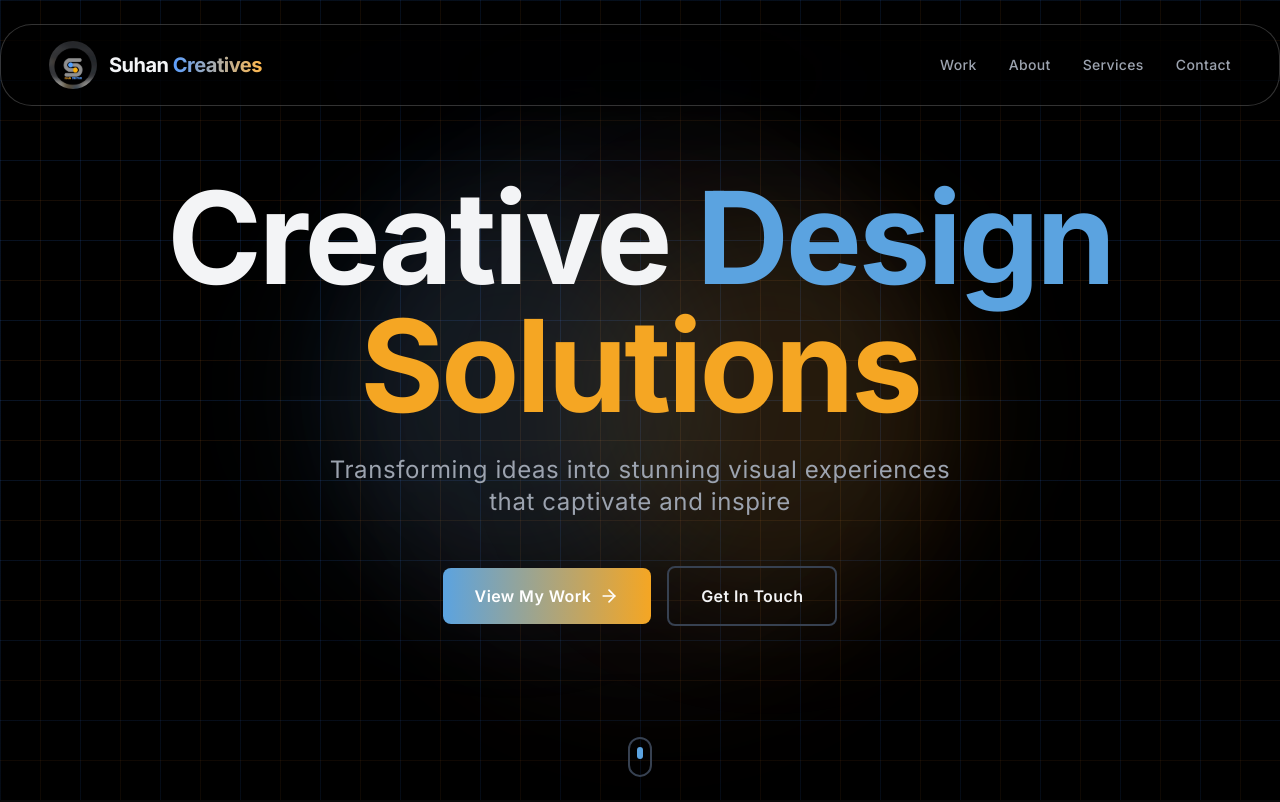
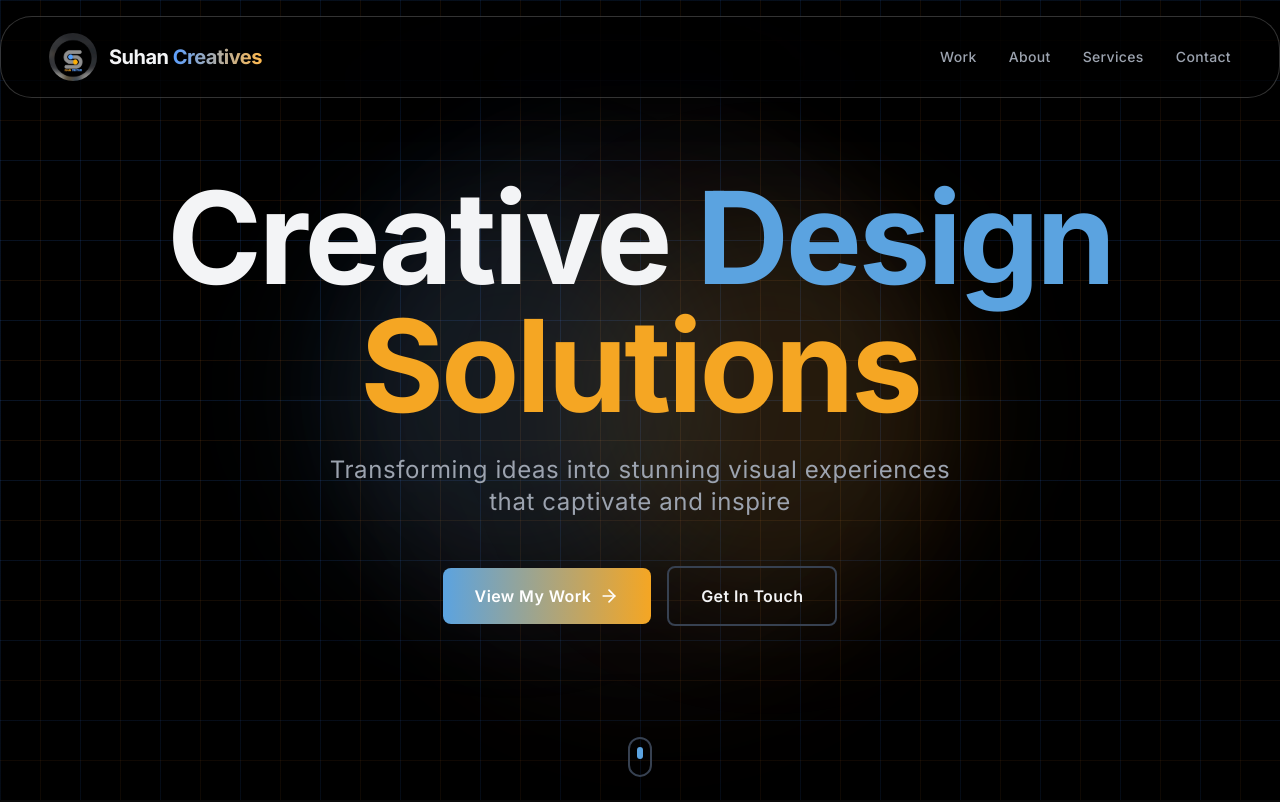
Before and after one commit to Johnson1425-ux/suhan-creatives, a React (Vite) app: page / in a window 1280 px wide. Shown: the top 802 px of the page. Built offline with nearby package versions, Linux system fonts and the light colour scheme.

Commit message:
Update Navigation.jsx

```diff
--- a/src/components/Navigation.jsx
+++ b/src/components/Navigation.jsx
@@ -24,7 +24,7 @@ const Navigation = () => {
 
   return (
     <nav
-      className="fixed top-0 left-0 right-0 z-50 transition-all duration-500 ease-out max-w-7xl mx-auto mt-6 bg-black/50 backdrop-blur-2xl backdrop-saturate-200 border border-white/20 rounded-[2rem] shadow-[0_8px_32px_0_rgba(0,0,0,0.37)]"
+      className="fixed top-0 left-0 right-0 z-50 transition-all duration-500 ease-out max-w-7xl mx-auto mt-4 bg-black/50 backdrop-blur-2xl backdrop-saturate-200 border border-white/20 rounded-[2rem] shadow-[0_8px_32px_0_rgba(0,0,0,0.37)]"
     >
       <div className="max-w-7xl mx-auto px-6 lg:px-12">
         <div className="flex items-center justify-between h-20">
```
